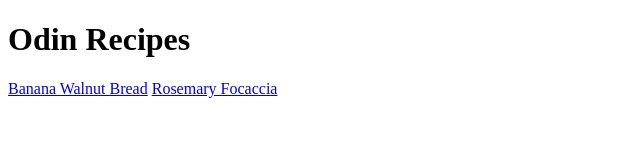
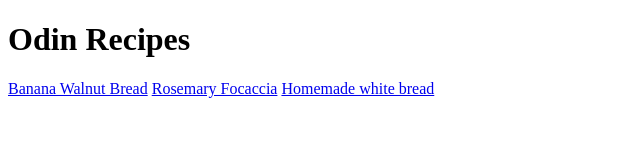
Before and after one commit to Loxciel/odin-recipes, a plain HTML site: page index.html in a window 1280 px wide. Shown: the whole page, without its empty margins (0-640 px from the left). Drawn offline with Linux system fonts and the light colour scheme.

Commit message:
Add link to whitebread.html and whitebread.jpg. Fix formatting in rosemary-focaccia.html

```diff
--- a/index.html
+++ b/index.html
@@ -11,6 +11,7 @@
     <h1>Odin Recipes</h1>
         <a href="recipes/banana-bread.html">Banana Walnut Bread</a>
         <a href="recipes/rosemary-focaccia.html">Rosemary Focaccia</a>
+        <a href="recipes/whitebread.html">Homemade white bread</a>
 </body>
 
 </html>
```
Also changed, not shown: recipes/rosemary-focaccia.html (+0 -1 lines), recipes/whitebread.html (added), recipes/whitebread.jpg (added).
